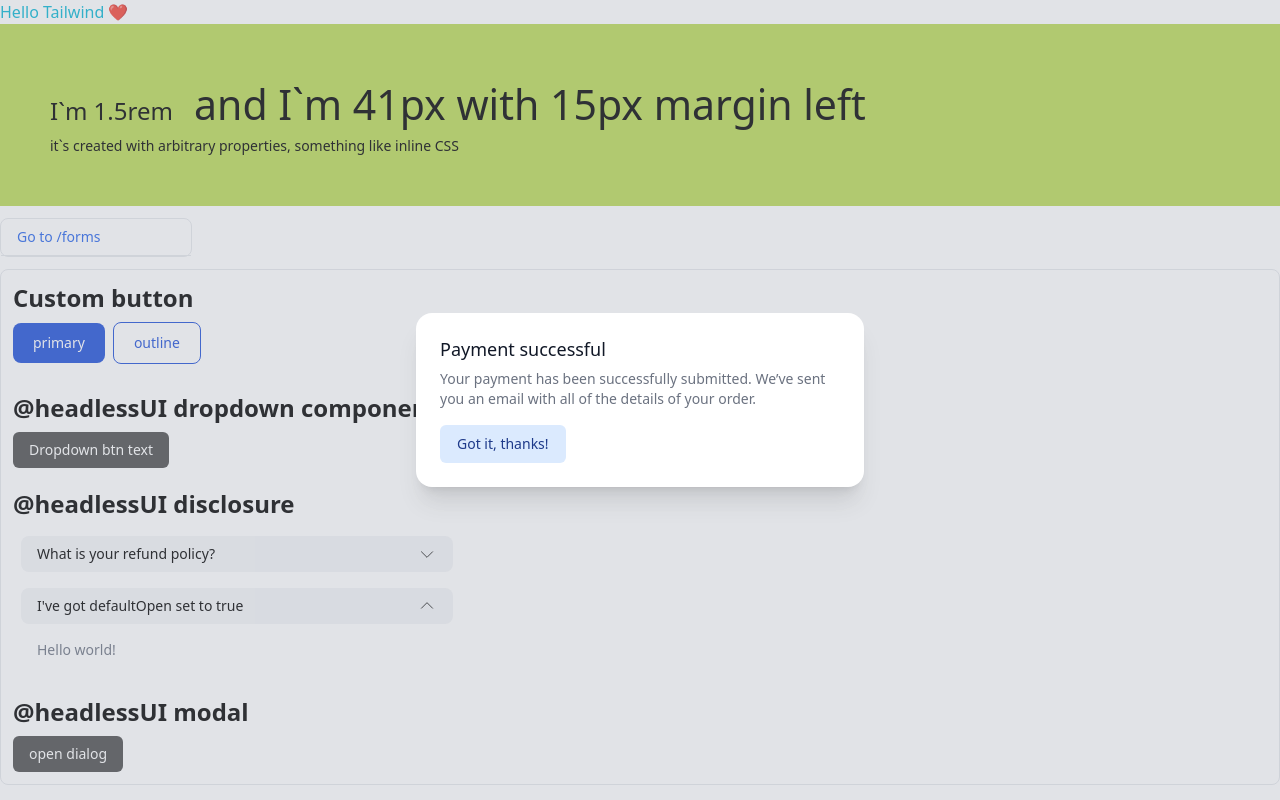
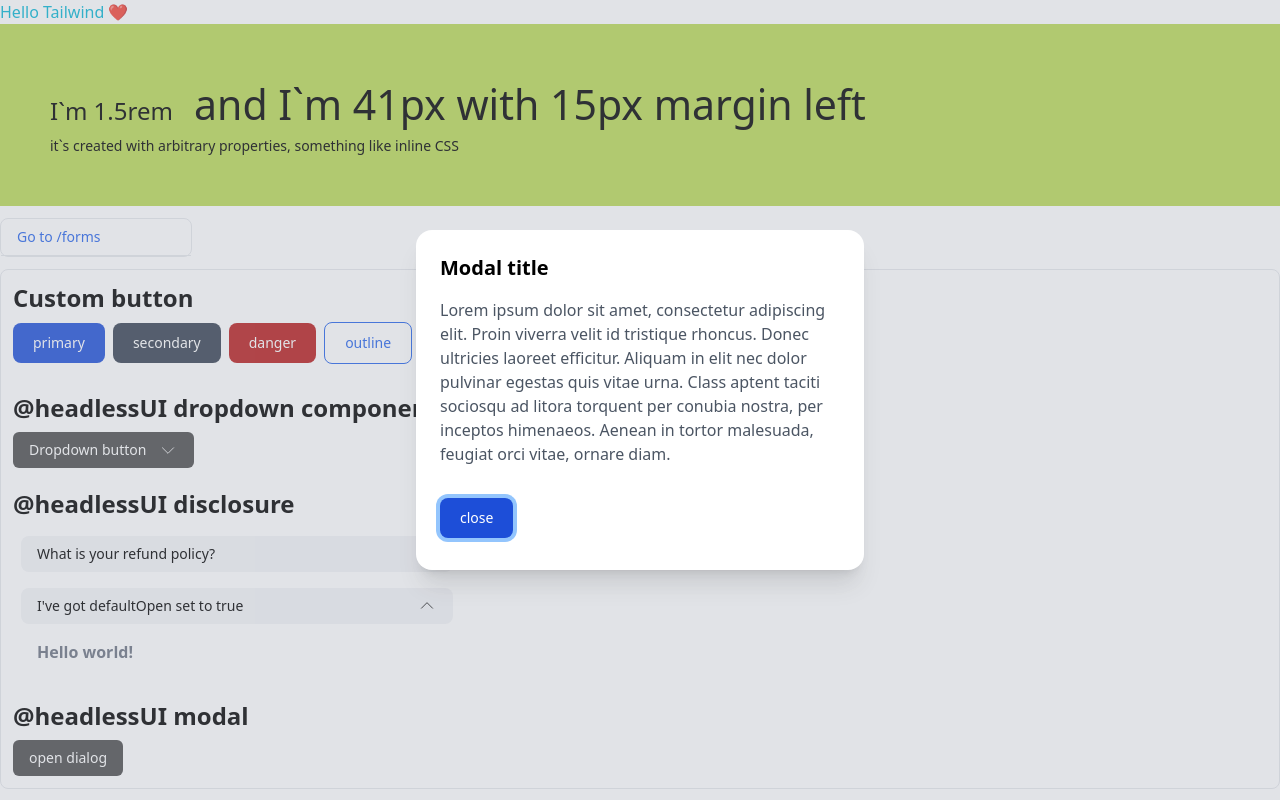
Before and after one commit to palmjack/next-tailwind, a Next.js app: page / in a window 1280 px wide. Both pictures are taken after a click on the button "open dialog". Built offline with nearby package versions, Linux system fonts and the light colour scheme.

Commit message:
modal update

```diff
--- /dev/null
+++ b/src/components/shared/Collapse.tsx
@@ -0,0 +1,29 @@
+import type { FC } from 'react';
+import { Disclosure } from '@headlessui/react';
+
+import ChevronIcon from 'icons/chevron.svg';
+
+interface IProps {
+  text: string;
+  defaultOpen?: boolean;
+}
+
+const Collapse: FC<IProps> = ({ children, text, defaultOpen }) => {
+  return (
+    <div className="w-full max-w-md rounded-2xl bg-white p-2">
+      <Disclosure defaultOpen={defaultOpen}>
+        {({ open }) => (
+          <>
+            <Disclosure.Button className="text-white-900 flex w-full justify-between rounded-lg bg-gray-100 px-4 py-2 text-left text-sm font-medium hover:bg-gray-200 focus:outline-none focus-visible:ring focus-visible:ring-gray-500 focus-visible:ring-opacity-75">
+              <span>{text}</span>
+              <ChevronIcon className={`${open ? 'rotate-180 transform' : ''} text-white-500 h-5 w-5`} />
+            </Disclosure.Button>
+            <Disclosure.Panel className="px-4 pt-4 pb-2">{children}</Disclosure.Panel>
+          </>
+        )}
+      </Disclosure>
+    </div>
+  );
+};
+
+export default Collapse;
--- /dev/null
+++ b/src/components/shared/CustomButton.tsx
@@ -0,0 +1,34 @@
+import type { FC } from 'react';
+import classNames from 'classnames';
+
+export type TCustomButtonVariant = keyof typeof customButtonVariants;
+
+interface IProps {
+  text: string;
+  variant: TCustomButtonVariant;
+  type?: 'button' | 'submit' | 'reset';
+  disabled?: boolean;
+  loading?: boolean;
+  className?: string;
+  onClick?: () => void;
+}
+
+const customButtonVariants = {
+  primary:
+    'text-white bg-blue-700 hover:bg-blue-800 focus:outline-none focus:ring-4 focus:ring-blue-300 font-medium rounded-lg text-sm px-5 py-2.5 text-center mr-2 mb-2',
+  secondary:
+    'text-white bg-gray-700 hover:bg-gray-800 focus:outline-none focus:ring-4 focus:ring-gray-300 font-medium rounded-lg text-sm px-5 py-2.5 text-center mr-2 mb-2',
+  danger:
+    'text-white bg-red-700 hover:bg-red-800 focus:outline-none focus:ring-4 focus:ring-red-300 font-medium rounded-lg text-sm px-5 py-2.5 text-center mr-2 mb-2',
+  outline:
+    'text-blue-600 border border-blue-600 hover:text-blue-800 hover:border-blue-800 focus:outline-none focus:ring-4 focus:ring-blue-300 font-medium rounded-lg text-sm px-5 py-2.5 text-center mr-2 mb-2'
+} as const;
+
+const CustomButton: FC<IProps> = ({ text, type = 'button', variant, className, onClick }) => {
+  return (
+    <button type={type} className={classNames(customButtonVariants[variant], className)} onClick={onClick}>
+      {text}
+    </button>
+  );
+};
+export default CustomButton;
--- /dev/null
+++ b/src/components/shared/Modal.tsx
@@ -0,0 +1,89 @@
+import { Fragment, useState } from 'react';
+import type { FC } from 'react';
+import { Dialog, Transition } from '@headlessui/react';
+import classNames from 'classnames';
+
+import CustomButton from 'components/shared/CustomButton';
+import type { TCustomButtonVariant } from 'components/shared/CustomButton';
+
+interface IProps {
+  buttonText: string;
+  footerClassName?: string;
+  closeButtonText?: string;
+  closeButtonVariant?: TCustomButtonVariant;
+  onClose?: () => void;
+}
+
+const Modal: FC<IProps> = ({
+  children,
+  buttonText,
+  footerClassName,
+  closeButtonText = 'close',
+  closeButtonVariant = 'primary',
+  onClose
+}) => {
+  const [isOpen, setIsOpen] = useState(false);
+
+  const closeModal = (): void => {
+    setIsOpen(false);
+    onClose?.();
+  };
+
+  const openModal = (): void => {
+    setIsOpen(true);
+  };
+
+  return (
+    <>
+      <div className="inset-0 flex items-center">
+        <button
+          type="button"
+          onClick={openModal}
+          className="rounded-md bg-black bg-opacity-70 px-4 py-2 text-sm font-medium text-white hover:bg-opacity-90 focus:outline-none focus:ring-4 focus:ring-gray-300"
+        >
+          {buttonText}
+        </button>
+      </div>
+
+      <Transition appear show={isOpen} as={Fragment}>
+        <Dialog as="div" className="fixed inset-0 z-10 overflow-y-auto" onClose={closeModal}>
+          <div className="min-h-screen px-4 text-center">
+            <Transition.Child
+              as={Fragment}
+              enter="ease-out duration-300"
+              enterFrom="opacity-0"
+              enterTo="opacity-100"
+              leave="ease-in duration-200"
+              leaveFrom="opacity-100"
+              leaveTo="opacity-0"
+            >
+              <Dialog.Overlay className="fixed inset-0 bg-gray-400 bg-opacity-30" />
+            </Transition.Child>
+            {/* This element is to trick the browser into centering the modal contents. */}
+            <span className="inline-block h-screen align-middle" aria-hidden="true">
+              &#8203;
+            </span>
+            <Transition.Child
+              as={Fragment}
+              enter="ease-out duration-300"
+              enterFrom="opacity-0 scale-95"
+              enterTo="opacity-100 scale-100"
+              leave="ease-in duration-200"
+              leaveFrom="opacity-100 scale-100"
+              leaveTo="opacity-0 scale-95"
+            >
+              <div className="my-8 inline-block w-full max-w-md transform overflow-hidden rounded-2xl bg-white p-6 text-left align-middle shadow-xl transition-all">
+                {children}
+                <div className={classNames(footerClassName)}>
+                  <CustomButton variant={closeButtonVariant} text={closeButtonText} onClick={closeModal} />
+                </div>
+              </div>
+            </Transition.Child>
+          </div>
+        </Dialog>
+      </Transition>
+    </>
+  );
+};
+
+export default Modal;
--- a/src/components/shared/dropdown/Dropdown.tsx
+++ b/src/components/shared/dropdown/Dropdown.tsx
@@ -1,8 +1,10 @@
 import { Fragment } from 'react';
 import type { ReactElement } from 'react';
 import type { FC } from 'react';
-import { Menu as HeadlessDropdown, Transition } from '@headlessui/react';
+import { Menu, Transition } from '@headlessui/react';
 import classNames from 'classnames';
+
+import ChevronIcon from 'icons/chevron.svg';
 
 interface IProps {
   text: string;
@@ -16,16 +18,23 @@ const Dropdown: FC<IProps> = ({ children, text, buttonClassName, menuClassName }
   // TODO: make sure that children has only DropdownItem components
   return (
     <div className="inline-flex w-56">
-      <HeadlessDropdown as="div" className="relative inline-block text-left">
+      <Menu as="div" className="relative inline-block text-left">
         <div>
-          <HeadlessDropdown.Button
+          <Menu.Button
             className={classNames(
-              'inline-flex w-full justify-center rounded-md bg-black bg-opacity-70 px-4 py-2 text-sm font-medium text-white hover:bg-opacity-80 focus:outline-none focus-visible:ring-2 focus-visible:ring-white focus-visible:ring-opacity-75',
+              'inline-flex w-full justify-center rounded-md bg-black bg-opacity-70 px-4 py-2 text-sm font-medium text-white hover:bg-opacity-80 focus:outline-none focus:ring-4 focus:ring-gray-300',
               buttonClassName
             )}
           >
-            {text}
-          </HeadlessDropdown.Button>
+            {({ open }) => (
+              <>
+                {text}
+                <ChevronIcon
+                  className={classNames('text-white-500 ml-3 h-5 w-5 transition-transform', { 'rotate-180': open })}
+                />
+              </>
+            )}
+          </Menu.Button>
         </div>
         <Transition
           as={Fragment}
@@ -36,16 +45,16 @@ const Dropdown: FC<IProps> = ({ children, text, buttonClassName, menuClassName }
           leaveFrom="transform opacity-100 scale-100"
           leaveTo="transform opacity-0 scale-95"
         >
-          <HeadlessDropdown.Items
+          <Menu.Items
             className={classNames(
               'absolute left-0 mt-2 w-56 origin-top-right divide-y divide-gray-100 rounded-md bg-white shadow-lg ring-1 ring-black ring-opacity-5 focus:outline-none',
               menuClassName
             )}
           >
             {children}
-          </HeadlessDropdown.Items>
+          </Menu.Items>
         </Transition>
-      </HeadlessDropdown>
+      </Menu>
     </div>
   );
 };
--- a/src/pages/forms.tsx
+++ b/src/pages/forms.tsx
@@ -11,7 +11,7 @@ import FormInput from 'components/forms/FormInput';
 import FormRadio from 'components/forms/FormRadio';
 import FormSelect from 'components/forms/FormSelect';
 import FormTextarea from 'components/forms/FormTextarea';
-import CustomButton from 'components/shared/customButton/CustomButton';
+import CustomButton from 'components/shared/CustomButton';
 
 const selectOptions = [
   {
--- a/src/pages/index.tsx
+++ b/src/pages/index.tsx
@@ -2,11 +2,11 @@ import type { NextPage } from 'next';
 import Head from 'next/head';
 import Link from 'next/link';
 
-import Collapse from 'components/shared/collapse/Collapse';
-import CustomButton from 'components/shared/customButton/CustomButton';
+import Collapse from 'components/shared/Collapse';
+import CustomButton from 'components/shared/CustomButton';
 import Dropdown from 'components/shared/dropdown/Dropdown';
 import DropdownItem from 'components/shared/dropdown/DropdownItem';
-import Modal from 'components/shared/modal/Modal';
+import Modal from 'components/shared/Modal';
 
 const Home: NextPage = () => {
   return (
@@ -34,29 +34,46 @@ const Home: NextPage = () => {
         <div className="mb-5 last:mb-0">
           <h2 className="mb-2 text-2xl font-bold">Custom button</h2>
           <CustomButton variant="primary" text="primary" />
+          <CustomButton variant="secondary" text="secondary" />
+          <CustomButton variant="danger" text="danger" />
           <CustomButton variant="outline" text="outline" />
         </div>
         <div className="mb-5 last:mb-0">
           <h2 className="mb-2 text-2xl font-bold">@headlessUI dropdown component</h2>
-          <Dropdown text="Dropdown btn text">
+          <Dropdown text="Dropdown button">
             <DropdownItem as="button" label="option 1" />
             <DropdownItem as="button" label="option 2" />
             <DropdownItem as="button" label="console.log" onClick={() => console.log('clicked')} />
-            <DropdownItem as="link" label="go to forms" href="/forms" />
+            <DropdownItem as="link" label="link to /forms" href="/forms" />
           </Dropdown>
         </div>
         <div className="mb-5 last:mb-0">
           <h2 className="mb-2 text-2xl font-bold">@headlessUI disclosure</h2>
-          <Collapse
-            text="What is your refund policy?"
-            content="If you're unhappy with your purchase for any reason, email us
-                within 90 days and we'll refund you in full, no questions asked."
-          />
-          <Collapse text="I've got defaultOpen set to true" content="Hello world!" defaultOpen />
+          <Collapse text="What is your refund policy?">
+            <p>
+              If you`re unhappy with your purchase for any reason, email us within 90 days and we`ll refund you in full,
+              no questions asked.
+            </p>
+          </Collapse>
+          <Collapse text="I've got defaultOpen set to true" defaultOpen>
+            <div className="font-bold text-gray-500">Hello world!</div>
+          </Collapse>
         </div>
         <div className="mb-5 last:mb-0">
           <h2 className="mb-2 text-2xl font-bold">@headlessUI modal</h2>
-          <Modal buttonText="open dialog" />
+          <Modal buttonText="open dialog">
+            <div>
+              <h2 className="mb-4 text-xl font-bold">Modal title</h2>
+            </div>
+            <div>
+              <p className="text-md mb-8 text-gray-600">
+                Lorem ipsum dolor sit amet, consectetur adipiscing elit. Proin viverra velit id tristique rhoncus. Donec
+                ultricies laoreet efficitur. Aliquam in elit nec dolor pulvinar egestas quis vitae urna. Class aptent
+                taciti sociosqu ad litora torquent per conubia nostra, per inceptos himenaeos. Aenean in tortor
+                malesuada, feugiat orci vitae, ornare diam.
+              </p>
+            </div>
+          </Modal>
         </div>
       </div>
     </div>
```
